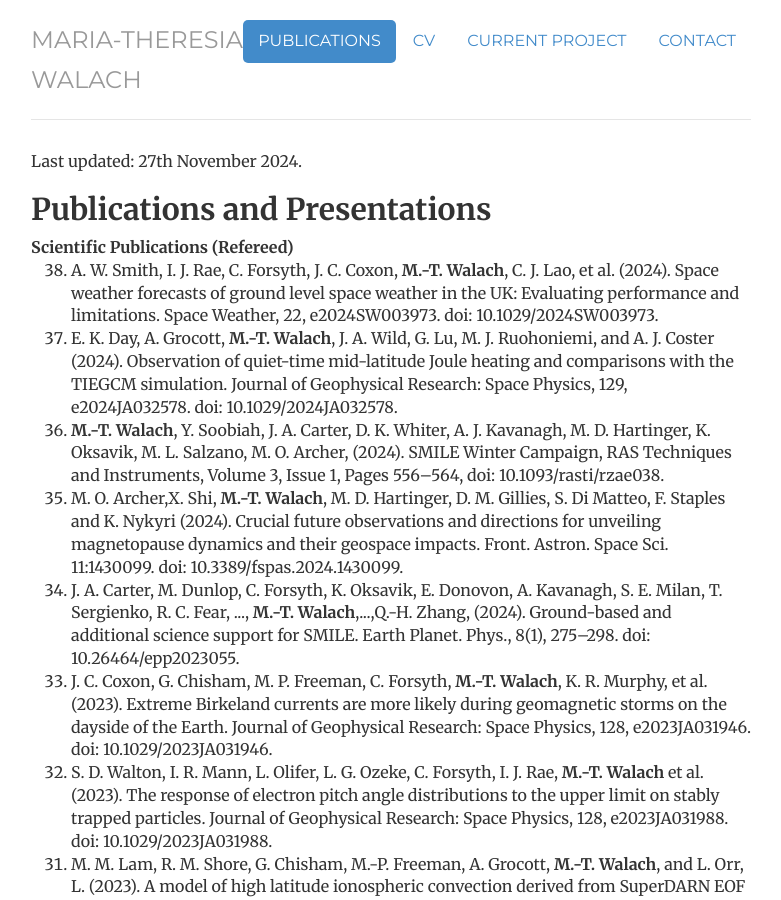
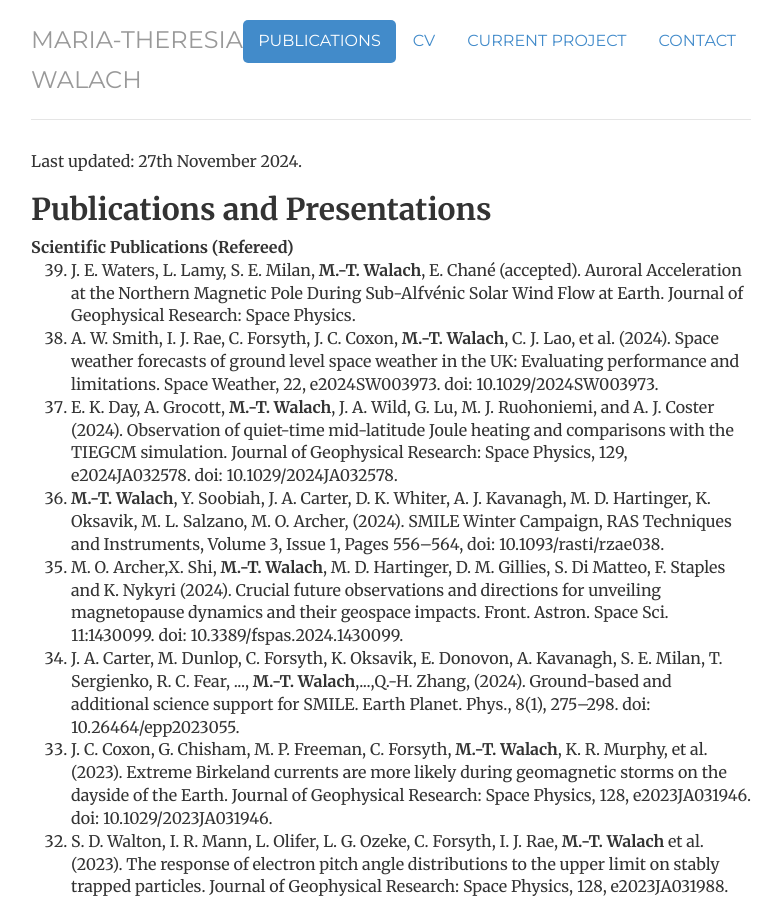
Before and after one commit to mtwalach/mtwalach.github.io, a Jekyll site: the page built from publications/index.html, in a window 1280 px wide and 900 px high. Shown: the whole window, without its empty margins (249-1030 px from the left). Built offline with Jekyll 4.4.1, drawn with Linux system fonts in a browser that asks for light colours.

Commit message:
pubs update

```diff
--- a/publications/index.html
+++ b/publications/index.html
@@ -8,12 +8,13 @@ notes: passive
 contact: passive
 description:   Maria-Theresia Walach // Space plasma physics & planetary science.
 ---
-<div class="Publications - last updated: 27th November 2024">
+<div class="Publications - last updated: 20th December 2024">
 	<!-- <a href="/files/Publication_list_Jun2023_MTW.pdf"target="_blank" class="btn btn-default pull-right" title="Download Publications as PDF">Download Publications as PDF - last updated: 19th June 2023</a> -->
     <p>Last updated: 27th November 2024.</p>
     <h2>Publications and Presentations </h2>
     <strong>Scientific Publications (Refereed)</strong>
     <ol reversed>
+      <li>J. E. Waters, L. Lamy, S. E. Milan, <b>M.-T. Walach</b>, E. Chané (accepted). Auroral Acceleration at the Northern Magnetic Pole During Sub-Alfvénic Solar Wind Flow at Earth. Journal of Geophysical Research: Space Physics. </li>
       <li>A. W. Smith, I. J. Rae, C. Forsyth, J. C. Coxon, <b>M.-T. Walach</b>, C. J. Lao, et al. (2024). Space weather forecasts of ground level space weather in the UK: Evaluating performance and limitations. Space Weather, 22, e2024SW003973. doi: 10.1029/2024SW003973.</li>
       <li>E. K. Day, A. Grocott, <b>M.-T. Walach</b>, J. A. Wild, G. Lu, M. J. Ruohoniemi, and A. J. Coster (2024). Observation of quiet-time mid-latitude Joule heating and comparisons with the TIEGCM simulation. Journal of Geophysical Research: Space Physics, 129, e2024JA032578. doi: 10.1029/2024JA032578.</li>
       <li><b>M.-T. Walach</b>, Y. Soobiah, J. A. Carter, D. K. Whiter, A. J. Kavanagh, M. D. Hartinger, K. Oksavik, M. L. Salzano, M. O. Archer, (2024). SMILE Winter Campaign, RAS Techniques and Instruments, Volume 3, Issue 1, Pages 556–564, doi: 10.1093/rasti/rzae038.</li>
```
Also changed, not shown: 1 other file.
